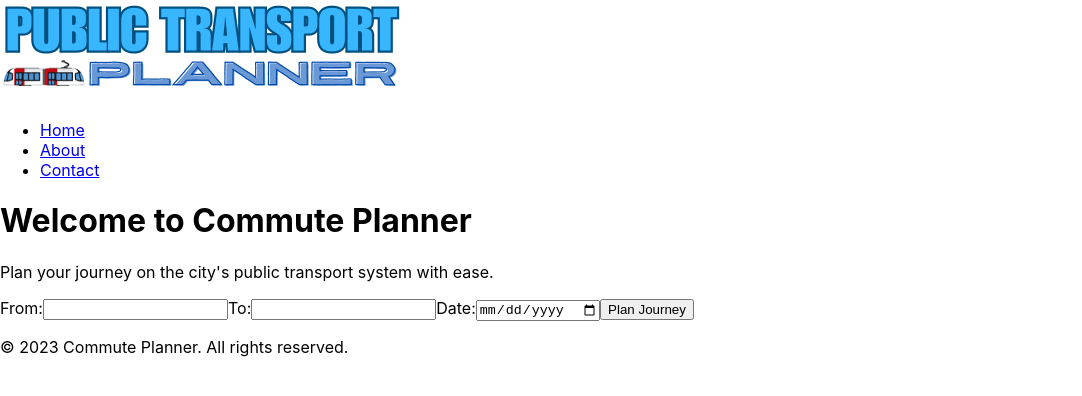
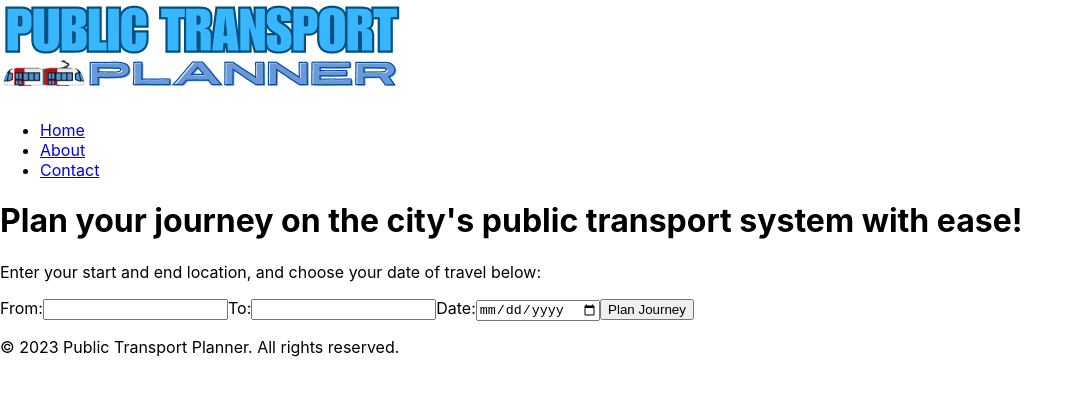
Before and after one commit to emanoj1/public-transport-planner, a React (Create React App) app: page / in a window 1280 px wide. Shown: the top 396 px of the page, without its empty margins (0-1082 px from the left). Built offline with nearby package versions, Linux system fonts and the light colour scheme.

Commit message:
Update page content

```diff
--- a/src/components/Homepage.js
+++ b/src/components/Homepage.js
@@ -56,8 +56,8 @@ const Homepage = ({ setTimetable }) => {
   return (
     <div>
       {/* Welcome Message */}
-      <h1>Welcome to Commute Planner</h1>
-      <p>Plan your journey on the city's public transport system with ease.</p>
+      <h1>Plan your journey on the city's public transport system with ease!</h1>
+      <p>Enter your start and end location, and choose your date of travel below:</p>
 
       {/* Planner Form */}
       <form onSubmit={handlePlanJourney}>
@@ -93,7 +93,7 @@ const Homepage = ({ setTimetable }) => {
 
       {/* Footer */}
       <footer>
-        <p>© 2023 Commute Planner. All rights reserved.</p>
+        <p>© 2023 Public Transport Planner. All rights reserved.</p>
       </footer>
     </div>
   );
```
